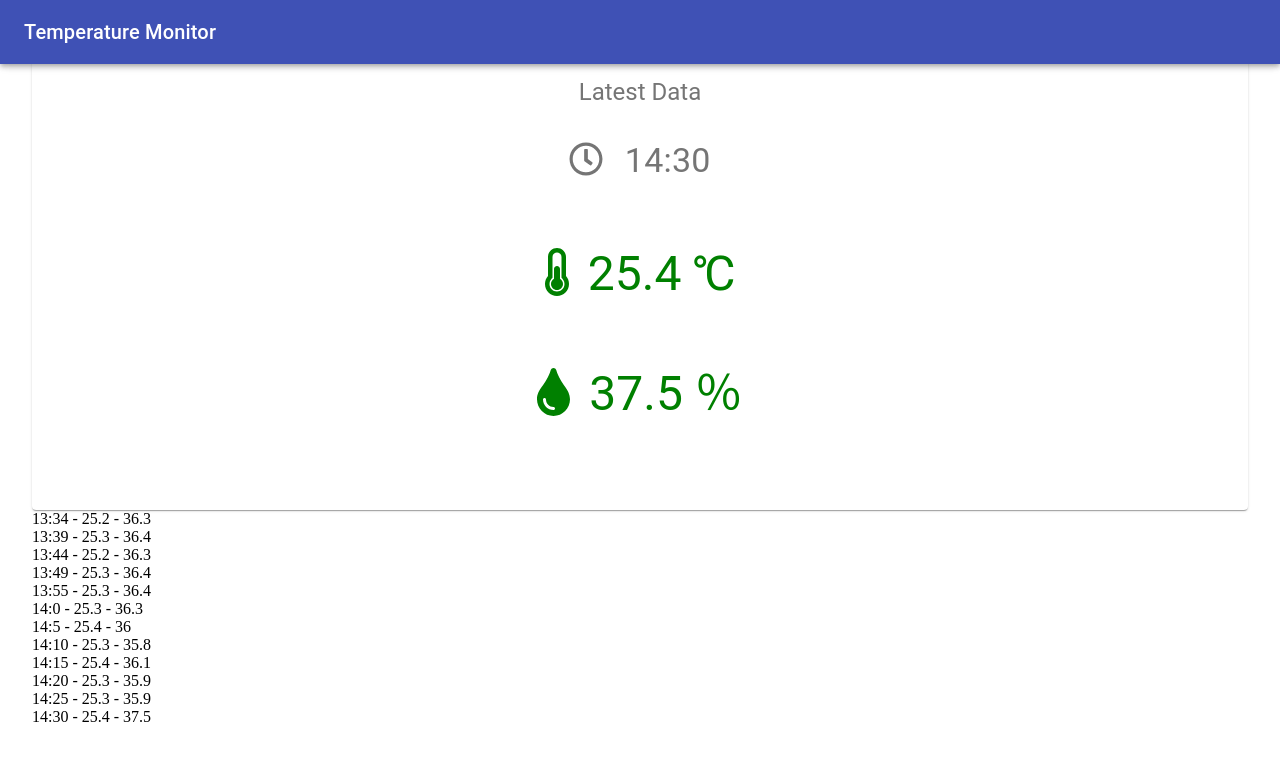
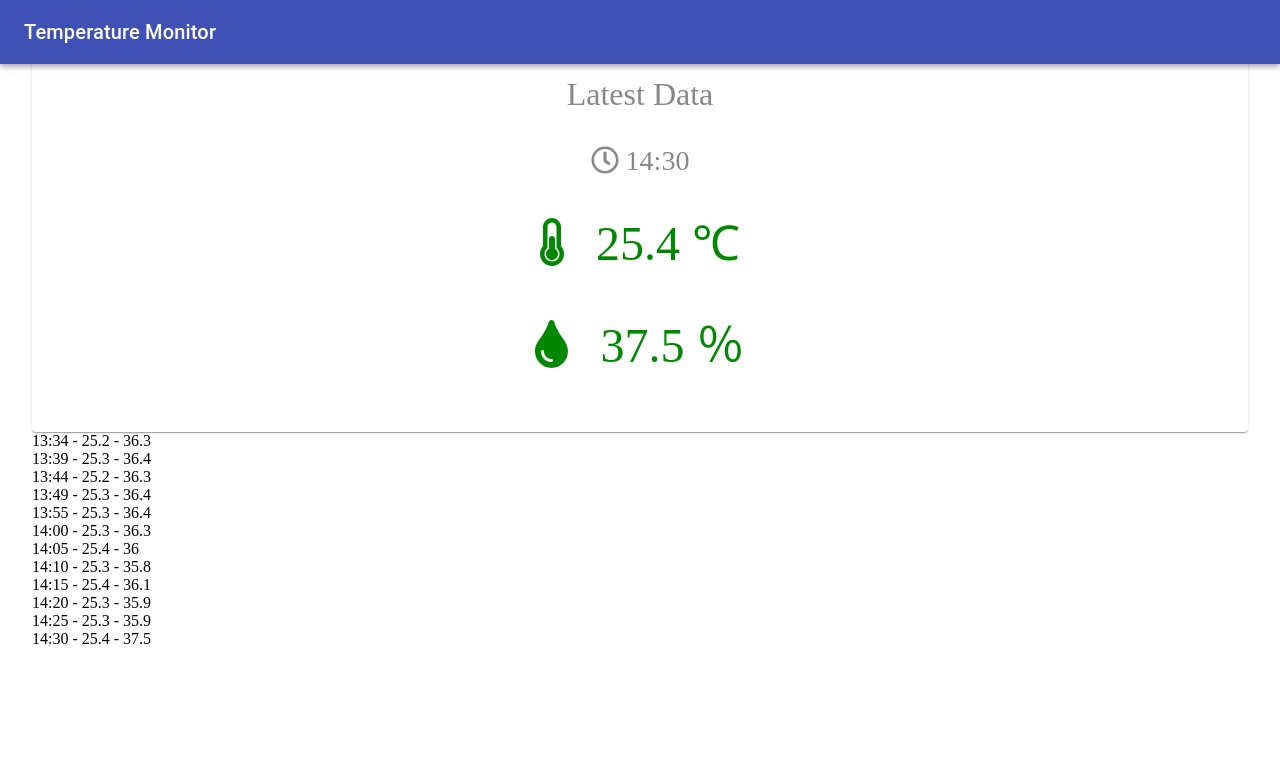
Before and after one commit to yossien/temperature-monitor, a Next.js app: page / in a window 1280 px wide. Shown: the top 760 px of the page. Built offline with nearby package versions, Linux system fonts and the light colour scheme.

Commit message:
fix screen style

```diff
--- a/components/monitor.tsx
+++ b/components/monitor.tsx
@@ -1,5 +1,5 @@
 import Condition from "../types/condition";
-import {Card, CardContent, CardHeader, createStyles, makeStyles, Theme, Typography} from "@material-ui/core";
+import { Card, CardContent } from "@material-ui/core";
 import { faThermometerHalf, faTint } from '@fortawesome/free-solid-svg-icons/'
 import { faClock } from '@fortawesome/free-regular-svg-icons'
 import { FontAwesomeIcon } from '@fortawesome/react-fontawesome'
@@ -8,56 +8,34 @@ type Props = {
   condition: Condition
 }
 
-const useStyles = makeStyles((theme: Theme) =>
-  createStyles({
-    root: {},
-    title: {
-      margin: "0 auto 2rem",
-      textAlign: "center"
-    },
-    titleIcon: {
-      marginRight: "0.8rem"
-    },
-    info: {
-      margin: "4rem auto",
-      textAlign: "center"
-    },
-    infoIcon: {
-      marginRight: "1.2rem"
-    }
-  })
-)
-
 const Monitor = ({condition}: Props) => {
 
-  const classes = useStyles()
-
   const temperatureColor = () => {
-    return condition?.temperature > 28 ? 'red'
-      : condition?.temperature < 23 ? 'red'
-        : 'green'
+    return condition?.temperature > 28 ? 'temperatureHigh'
+      : condition?.temperature < 23 ? 'temperatureLow'
+        : 'temperatureNormal'
   }
 
   const humidityColor = () => {
-    return condition?.humidity > 80 ? 'red'
-      : condition?.humidity < 30 ? 'red'
-        : 'green'
+    return condition?.humidity > 80 ? 'humidityHigh'
+      : condition?.humidity < 30 ? 'HumidityLow'
+        : 'humidityNormal'
   }
 
   return (
     <>
-      <Card>
+      <Card className="monitor">
         <CardContent>
-          <Typography align="center" color="textSecondary" variant="h5">Latest Data</Typography>
+          <div className="title">Latest Data</div>
         </CardContent>
 
-        <CardContent>
-          <Typography color="textSecondary" align="center" variant="h4" ><FontAwesomeIcon className={classes.titleIcon} icon={faClock}/> <span>{condition?.time}</span> </Typography>
-          <div className={classes.info}>
-            <Typography align="center" variant="h3" ><FontAwesomeIcon className={classes.infoIcon} icon={faThermometerHalf} color={temperatureColor()}/><span style={{color: temperatureColor()}}>{condition?.temperature} ℃</span></Typography>
+        <CardContent className="content">
+          <div className="clock"><FontAwesomeIcon className="icon" icon={faClock}/> <span>{condition?.time}</span> </div>
+          <div className="infoWrap">
+            <div className={temperatureColor()}><FontAwesomeIcon className="icon" icon={faThermometerHalf} /><span>{condition?.temperature} ℃</span></div>
           </div>
-          <div className={classes.info}>
-            <Typography align="center" variant="h3" ><FontAwesomeIcon className={classes.infoIcon} icon={faTint} color={humidityColor()}/><span style={{color: humidityColor()}}>{condition?.humidity} ％</span></Typography>
+          <div className="infoWrap">
+            <div className={temperatureColor()}><FontAwesomeIcon className="icon" icon={faTint} /><span>{condition?.humidity} ％</span></div>
           </div>
         </CardContent>
       </Card>
--- /dev/null
+++ b/next.config.js
@@ -0,0 +1,7 @@
+const path = require('path')
+
+module.exports = {
+  sassOptions: {
+    includePaths: [path.join(__dirname, 'styles')]
+  }
+}
--- a/package.json
+++ b/package.json
@@ -16,9 +16,11 @@
     "@material-ui/core": "^4.12.3",
     "@material-ui/icons": "^4.11.2",
     "axios": "^0.21.1",
+    "date-fns": "^2.23.0",
     "next": "^11.0.1",
     "react": "^17.0.2",
     "react-dom": "^17.0.2",
+    "sass": "^1.37.5",
     "swr": "^0.5.6"
   },
   "devDependencies": {
--- a/pages/_app.tsx
+++ b/pages/_app.tsx
@@ -1,4 +1,5 @@
 import { AppProps } from 'next/app'
+import '../styles/style.scss'
 
 export default function App({ Component, pageProps }: AppProps) {
   return <Component {...pageProps} />
--- a/pages/index.tsx
+++ b/pages/index.tsx
@@ -4,7 +4,7 @@ import Layout from '../components/layout';
 import Head from 'next/head';
 import useSWR from "swr";
 import Monitor from "../components/monitor";
-
+import format from 'date-fns/format'
 
 const Index = () => {
 
@@ -133,8 +133,8 @@ export const useCondition = () => {
       timestamp: t,
       temperature: d.temperature,
       humidity: d.humidity,
-      date: `${dt.getFullYear()}/${dt.getMonth() + 1}/${dt.getDate()}`,
-      time: `${dt.getHours()}:${dt.getMinutes()}`
+      date: format(t, 'yyyy-M-d'),
+      time: format(t,'HH:mm')
     }
   }) as Condition[]
 }
--- /dev/null
+++ b/styles/style.scss
@@ -0,0 +1,42 @@
+.monitor {
+  font-family: serif;
+  font-weight: lighter;
+  .title {
+    font-size: 32px;
+    color: #888888;
+    text-align: center;
+  }
+  .content {
+    text-align: center;
+  }
+  .clock {
+    font-size: 28px;
+    color: #888888;
+  }
+  .infoWrap {
+    font-size: 48px;
+    margin-top: 2rem;
+    margin-bottom: 2rem;
+    .icon {
+      margin-right: 2rem;
+    }
+    .temperatureHigh {
+      color: #FF0000
+    }
+    .temperatureNormal {
+      color: #008800
+    }
+    .temperatureLow {
+      color: #0000FF
+    }
+    .humidityHigh {
+      color: #FF0000
+    }
+    .humidityNormal {
+      color: #008800
+    }
+    .humidityLow {
+      color: #0000FF
+    }
+  }
+}
```
Also changed, not shown: 1 other file (tests, documents, lock files or other folders).
